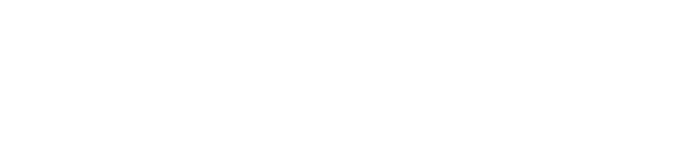
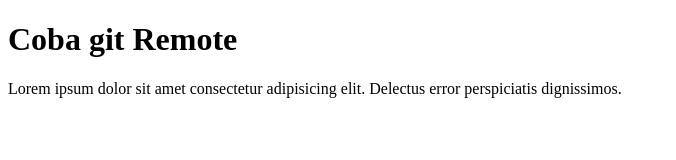
Before and after one commit to rickyahmadf/ricky-git-test, a plain HTML site: page index.html in a window 1280 px wide. Shown: the whole page, without its empty margins (0-676 px from the left). Drawn offline with Linux system fonts and the light colour scheme.

Commit message:
Menambahkan paragraph di file index

```diff
--- a/index.html
+++ b/index.html
@@ -7,6 +7,7 @@
     <title>Coba Git Remote</title>
   </head>
   <body>
-    <h1></h1>
+    <h1>Coba git Remote</h1>
+    <p>Lorem ipsum dolor sit amet consectetur adipisicing elit. Delectus error perspiciatis dignissimos.</p>
   </body>
 </html>
```
